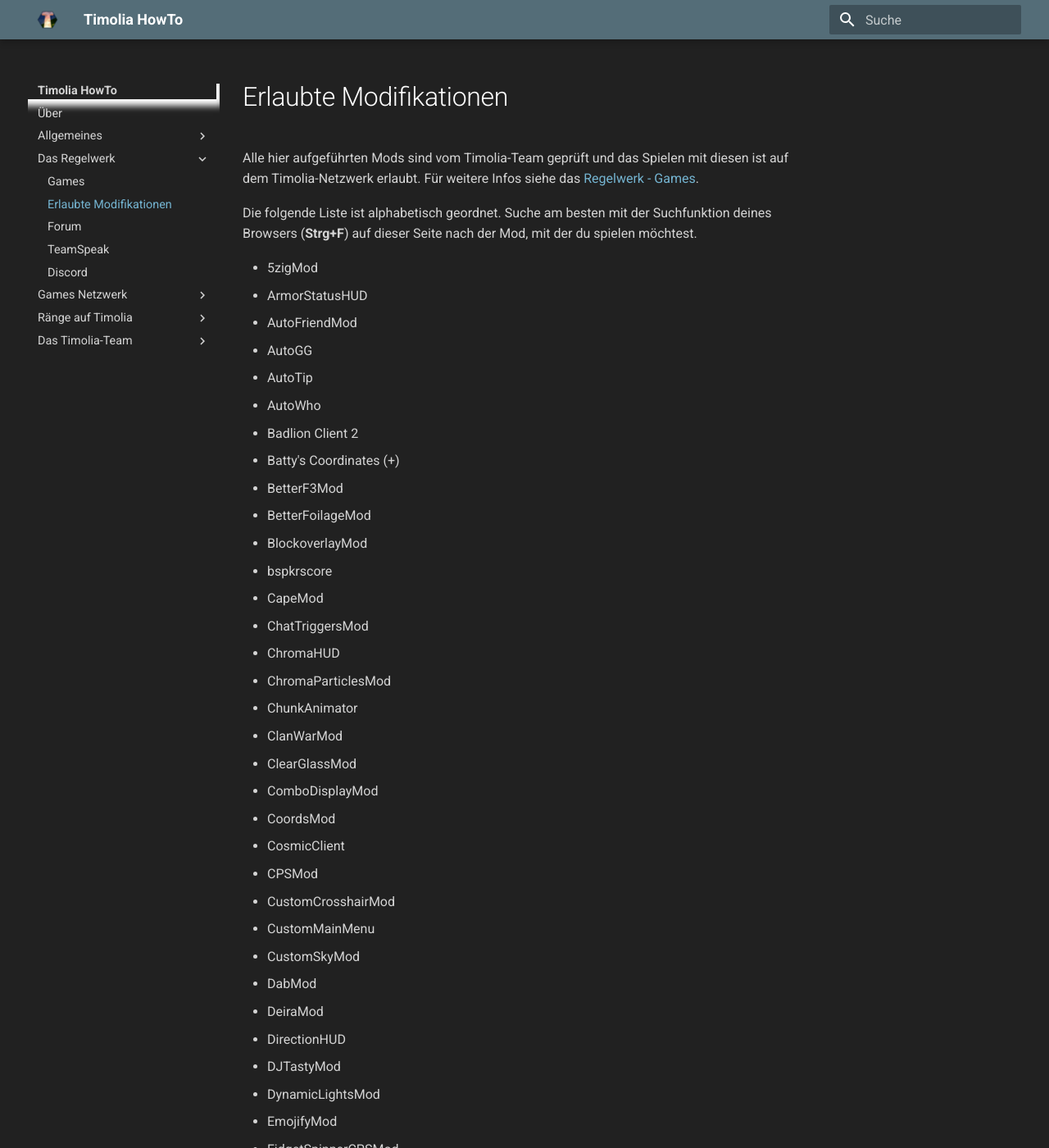
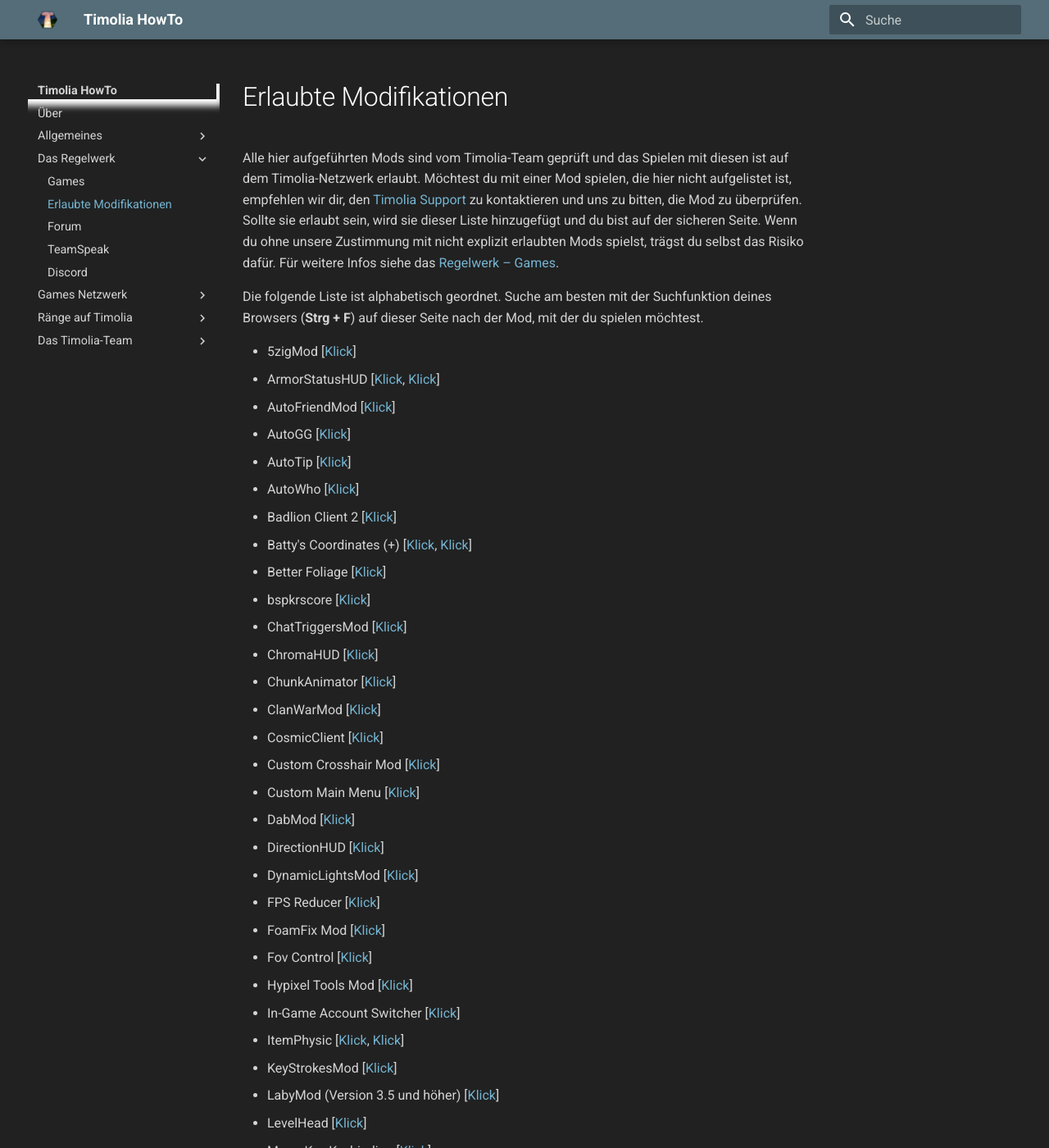
Before and after one commit to TimoliaDE/HowTo, an MkDocs documentation site: the page built from docs/rules/approvedmods.md, in a window 1280 px wide and 1400 px high. Shown: the whole window at 82% size. Built offline with MkDocs 1.6.1 and Material for MkDocs 9.7.7, drawn with Linux system fonts in a browser that asks for light colours; old or Windows-style settings are respelled for this version of MkDocs; some of the changed text lies outside the part shown.

Commit message:
refactor approvedmods.md

```diff
--- a/docs/rules/approvedmods.md
+++ b/docs/rules/approvedmods.md
@@ -1,102 +1,71 @@
-Alle hier aufgeführten Mods sind vom Timolia-Team geprüft und das Spielen mit diesen ist auf dem Timolia-Netzwerk erlaubt. Für weitere Infos siehe das [Regelwerk - Games](/rules/games/#2-modifikationen-modshacks-resource-packs-und-minimaps).
+Alle hier aufgeführten Mods sind vom Timolia-Team geprüft und das Spielen mit diesen ist auf dem Timolia-Netzwerk erlaubt.
+Möchtest du mit einer Mod spielen, die hier nicht aufgelistet ist, empfehlen wir dir, den [Timolia Support](/faq/#wer-supportet-mich-wenn-ich-fragen-habe) zu kontaktieren und uns
+zu bitten, die Mod zu überprüfen. Sollte sie erlaubt sein, wird sie dieser Liste hinzugefügt und du bist auf der sicheren Seite. Wenn du ohne unsere Zustimmung mit nicht explizit erlaubten Mods spielst, trägst du selbst das Risiko dafür.
+Für weitere Infos siehe das [Regelwerk – Games](/rules/games/#2-modifikationen-modshacks-resource-packs-und-minimaps).
 
-Die folgende Liste ist alphabetisch geordnet. Suche am besten mit der Suchfunktion deines Browsers (**Strg+F**) auf dieser Seite nach der Mod, mit der du spielen möchtest.
+Die folgende Liste ist alphabetisch geordnet.
+Suche am besten mit der Suchfunktion deines Browsers (**Strg + F**) auf dieser Seite nach der Mod, mit der du spielen möchtest.
 
-- 5zigMod
-- ArmorStatusHUD
-- AutoFriendMod
-- AutoGG
-- AutoTip
-- AutoWho
-- Badlion Client 2
-- Batty's Coordinates (+)
-- BetterF3Mod
-- BetterFoilageMod
-- BlockoverlayMod
-- bspkrscore
-- CapeMod
-- ChatTriggersMod
-- ChromaHUD
-- ChromaParticlesMod
-- ChunkAnimator
-- ClanWarMod
-- ClearGlassMod
-- ComboDisplayMod
-- CoordsMod
-- CosmicClient
-- CPSMod
-- CustomCrosshairMod
-- CustomMainMenu
-- CustomSkyMod
-- DabMod
-- DeiraMod
-- DirectionHUD
-- DJTastyMod
-- DynamicLightsMod
-- EmojifyMod
-- FidgetSpinnerCPSMod
-- FoamFixMod
-- FOVControl
-- FPSMod / FPS Spoof Mod
-- FpsReducerMod
-- GlintColorizer
-- GUIScaleMod
-- HypixelToolsMod
-- IngameAccountSwitcher
-- IngameServerSwitcher
-- ItemcounterMod
-- ItemPhysics
-- KeyMod
-- KeyStrokesMod
-- LabyMod (Version 3.1 und höher)
-- LevelHead
-- lper
-- MacroKeyMod
-- MemoryFix
-- MLGHe
-- MorePlayerModels
-- MotionBlurMod
-- MouseDelayFix
-- MumbleMod
-- NameHistoryMod
-- NameTagMod
-- NotEnoughItems
-- OldAnimations (OrangeMarshall's und spiderfrog's)
-- OptiFine
-- Orange's Simple Mod
-- PackDisplayMod
-- PackSwitcherMod
-- ParadoxMod
-- ParticleMod
-- PerspectiveMod
-- PingMod
-- PingTag
-- Powns' CheatbreakerHUD
-- ProfileMod
-- ProjectL
-- QuickPlayMod
-- QuickSWMod
-- ReachCirclesMod
-- ReachDisplayMod
-- ReplayMod
-- ResourcePackOrganizer / Resourcepacks24
-- SaturationDisplay
-- Schaftimer
-- ScreenShotMod
-- SidebarMod
-- SimpleChunkLoaderMod
-- SkinChangerMod
-- SoundFiltersMod
-- StatusEffectHUD
-- SuperSecretSettingsFix
-- Timechanger (nur ohne Misplace!)
-- ToggleChatMod
-- ToggleSneak
-- TooManyItems
-- Vanilla Enhancements
-- WaypointsMod
-- WingsMod
-- WorldEditMod
-- XaeroBetterPVP (ohne MiniMap und DamageIndicators)
-- YoutubeCounterMod
-- ZonixClient
+
+- 5zigMod [<a href="https://github.com/5zig/The-5zig-Mod" target="_blank">Klick</a>]
+- ArmorStatusHUD [<a href="https://www.curseforge.com/minecraft/mc-mods/armorstatushud" target="_blank">Klick</a>, <a href="https://www.curseforge.com/minecraft/mc-mods/armorstatushud-updated" target="_blank">Klick</a>]
+- AutoFriendMod [<a href="https://2pi.pw/mods/autofriend" target="_blank">Klick</a>]
+- AutoGG [<a href="https://2pi.pw/mods/autogg" target="_blank">Klick</a>]
+- AutoTip [<a href="https://autotip.pro" target="_blank">Klick</a>]
+- AutoWho [<a href="https://2pi.pw/mods/autowho" target="_blank">Klick</a>]
+- Badlion Client 2 [<a href="https://client.badlion.net" target="_blank">Klick</a>]
+- Batty's Coordinates (+) [<a href="https://www.curseforge.com/minecraft/mc-mods/batty-coords" target="_blank">Klick</a>, <a href="https://www.curseforge.com/minecraft/mc-mods/batty-ui" target="_blank">Klick</a>]
+- Better Foliage [<a href="https://www.curseforge.com/minecraft/mc-mods/better-foliage" target="_blank">Klick</a>]
+- bspkrscore [<a href="https://www.curseforge.com/minecraft/mc-mods/bspkrscore" target="_blank">Klick</a>]
+- ChatTriggersMod [<a href="https://www.chattriggers.com" target="_blank">Klick</a>]
+- ChromaHUD [<a href="https://sk1er.club/mods/ChromaHUD" target="_blank">Klick</a>]
+- ChunkAnimator [<a href="https://www.curseforge.com/minecraft/mc-mods/chunk-animator" target="_blank">Klick</a>]
+- ClanWarMod [<a href="https://www.gommehd.net/cwmod" target="_blank">Klick</a>]
+- CosmicClient [<a href="https://cosmicclient.com" target="_blank">Klick</a>]
+- Custom Crosshair Mod [<a href="https://www.curseforge.com/minecraft/mc-mods/custom-crosshair-mod" target="_blank">Klick</a>]
+- Custom Main Menu [<a href="https://www.curseforge.com/minecraft/mc-mods/custom-main-menu" target="_blank">Klick</a>]
+- DabMod [<a href="https://www.curseforge.com/minecraft/mc-mods/dab-mod" target="_blank">Klick</a>]
+- DirectionHUD [<a href="https://www.curseforge.com/minecraft/mc-mods/directionhud" target="_blank">Klick</a>]
+- DynamicLightsMod [<a href="https://www.curseforge.com/minecraft/mc-mods/dynamic-lights" target="_blank">Klick</a>]
+- FPS Reducer [<a href="https://www.curseforge.com/minecraft/mc-mods/fps-reducer" target="_blank">Klick</a>]
+- FoamFix Mod [<a href="https://www.curseforge.com/minecraft/mc-mods/foamfix-optimization-mod" target="_blank">Klick</a>]
+- Fov Control [<a href="https://www.curseforge.com/minecraft/mc-mods/fov-control" target="_blank">Klick</a>]
+- Hypixel Tools Mod [<a href="https://hypixel.net/threads/wip-hypixel-tools-mod-forge-1-8-1-8-9-taking-suggestions.855534" target="_blank">Klick</a>]
+- In-Game Account Switcher [<a href="https://www.curseforge.com/minecraft/mc-mods/in-game-account-switcher" target="_blank">Klick</a>]
+- ItemPhysic [<a href="https://www.curseforge.com/minecraft/mc-mods/itemphysic" target="_blank">Klick</a>, <a href="https://www.curseforge.com/minecraft/mc-mods/itemphysic-lite" target="_blank">Klick</a>]
+- KeyStrokesMod [<a href="https://sk1er.club/mods/keystrokesmod" target="_blank">Klick</a>]
+- LabyMod (Version 3.5 und höher) [<a href="https://www.labymod.net" target="_blank">Klick</a>]
+- LevelHead [<a href="https://sk1er.club/mods/level_head" target="_blank">Klick</a>]
+- MacroKey Keybinding [<a href="https://www.curseforge.com/minecraft/mc-mods/macrokey-keybinding" target="_blank">Klick</a>]
+- MemoryFix [<a href="https://prplz.io/memoryfix" target="_blank">Klick</a>]
+- MorePlayerModels [<a href="https://www.curseforge.com/minecraft/mc-mods/more-player-models" target="_blank">Klick</a>]
+- MotionBlurMod [<a href="https://2pi.pw/mods/motionblur" target="_blank">Klick</a>]
+- MouseDelayFix [<a href="https://prplz.io/mousedelayfix" target="_blank">Klick</a>]
+- Mumble Link [<a href="https://www.curseforge.com/minecraft/mc-mods/mumblelink" target="_blank">Klick</a>]
+- NotEnoughItems [<a href="https://www.curseforge.com/minecraft/mc-mods/not-enough-items-1-8" target="_blank">Klick</a>]
+- OldAnimations [<a href="https://www.curseforge.com/minecraft/mc-mods/old-animations-mod" target="_blank">Klick</a>, <a href="https://oldanimationsmod.net" target="_blank">Klick</a>]
+- OptiFine [<a href="https://optifine.net" target="_blank">Klick</a>]
+- Orange's Simple Mod [<a href="https://www.curseforge.com/minecraft/mc-mods/oranges-simplemods-collection" target="_blank">Klick</a>]
+- PerspectiveMod [<a href="https://www.curseforge.com/minecraft/mc-mods/perspective-mod-redux" target="_blank">Klick</a>]
+- ProjectL [<a href="https://www.curseforge.com/minecraft/mc-mods/projectl" target="_blank">Klick</a>]
+- QuickSWMod [<a href="https://hypixel.net/threads/forge-mod-quicksw-quick-skywars-1-8-1-8-9.714896" target="_blank">Klick</a>]
+- Quickplay [<a href="https://hypixel.net/threads/forge-quickplay-v2-0-3-quickly-join-games-on-the-network.1317410" target="_blank">Klick</a>]
+- ReachDisplayMod [<a href="https://github.com/ThatFr3ddy/ReachDisplay" target="_blank">Klick</a>]
+- Replay Mod [<a href="https://www.replaymod.com" target="_blank">Klick</a>]
+- Resource Pack Organizer [<a href="https://www.curseforge.com/minecraft/mc-mods/resource-pack-organizer" target="_blank">Klick</a>]
+- Resourcepacks24 [<a href="https://resourcepacks24.de" target="_blank">Klick</a>]
+- SaturationDisplay [<a href="https://www.curseforge.com/minecraft/mc-mods/saturationdisplay" target="_blank">Klick</a>]
+- ScalingGUIs [<a href="https://www.curseforge.com/minecraft/mc-mods/scalingguis" target="_blank">Klick</a>]
+- Screenshots Advanced [<a href="https://www.curseforge.com/minecraft/mc-mods/screenshots-enhanced" target="_blank">Klick</a>]
+- SimpleChunkLoader [<a href="https://www.curseforge.com/minecraft/mc-mods/simplechunkloader" target="_blank">Klick</a>]
+- SkyblockAddons [<a href="https://biscuit.codes/mods/skyblockaddons" target="_blank">Klick</a>, <a href="https://github.com/Net-Coding/SkyblockAddons" target="_blank">Klick</a>]
+- Sound Filters [<a href="https://www.curseforge.com/minecraft/mc-mods/sound-filters" target="_blank">Klick</a>]
+- StatusEffectHUD [<a href="https://www.curseforge.com/minecraft/mc-mods/statuseffecthud" target="_blank">Klick</a>]
+- Timechanger [<a href="https://2pi.pw/mods/timechanger" target="_blank">Klick</a>]
+- ToggleChat [<a href="https://2pi.pw/mods/togglechat" target="_blank">Klick</a>]
+- ToggleSneak [<a href="https://www.curseforge.com/minecraft/mc-mods/togglesneak" target="_blank">Klick</a>]
+- TooManyItems [<a href="https://www.minecraftforum.net/forums/mapping-and-modding-java-edition/minecraft-mods/1272385-toomanyitems-the-inventory-editor-and-more-1-8" target="_blank">Klick</a>]
+- Vanilla Enhancements [<a href="https://www.curseforge.com/minecraft/mc-mods/vanilla-enhancements" target="_blank">Klick</a>]
+- Wings [<a href="https://www.curseforge.com/minecraft/mc-mods/wings" target="_blank">Klick</a>]
+- WorldEdit [<a href="https://www.curseforge.com/minecraft/mc-mods/worldedit" target="_blank">Klick</a>]
+- XaeroBetterPVP (ohne MiniMap und Damage Indicators) [<a href="http://chocolateminecraft.com/betterpvp2.php" target="_blank">Klick</a>]
```
